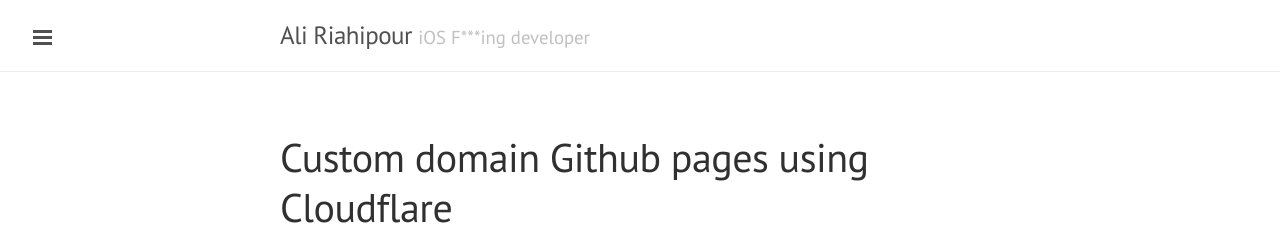
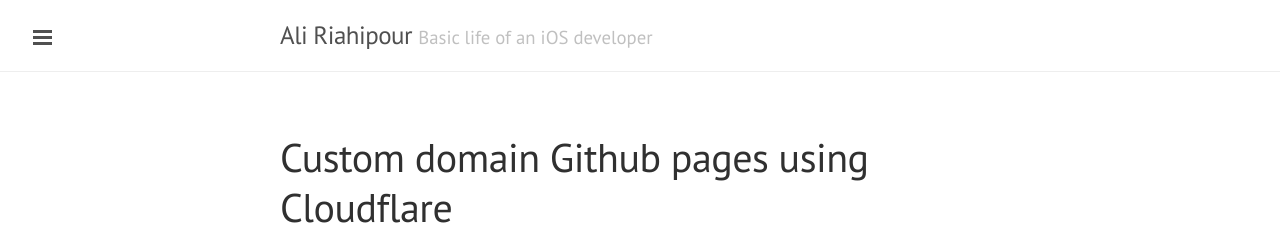
Before and after one commit to alirp88/alirp88.github.io, a Jekyll site: the page built from index.html, in a window 1280 px wide. Shown: the top 225 px of the page. Built offline with Jekyll 4.4.1, drawn with Linux system fonts in a browser that asks for light colours; the list of posts is cut into pages by our own code.

Commit message:
Tagline updated

```diff
--- a/_config.yml
+++ b/_config.yml
@@ -3,6 +3,6 @@ pygments: true
 markdown: kramdown
 url: https://riahipour.com
 title: Ali Riahipour
-tagline: iOS F***ing developer
+tagline: Basic life of an iOS developer
 description: My awesome new site
 paginate: 5
```
